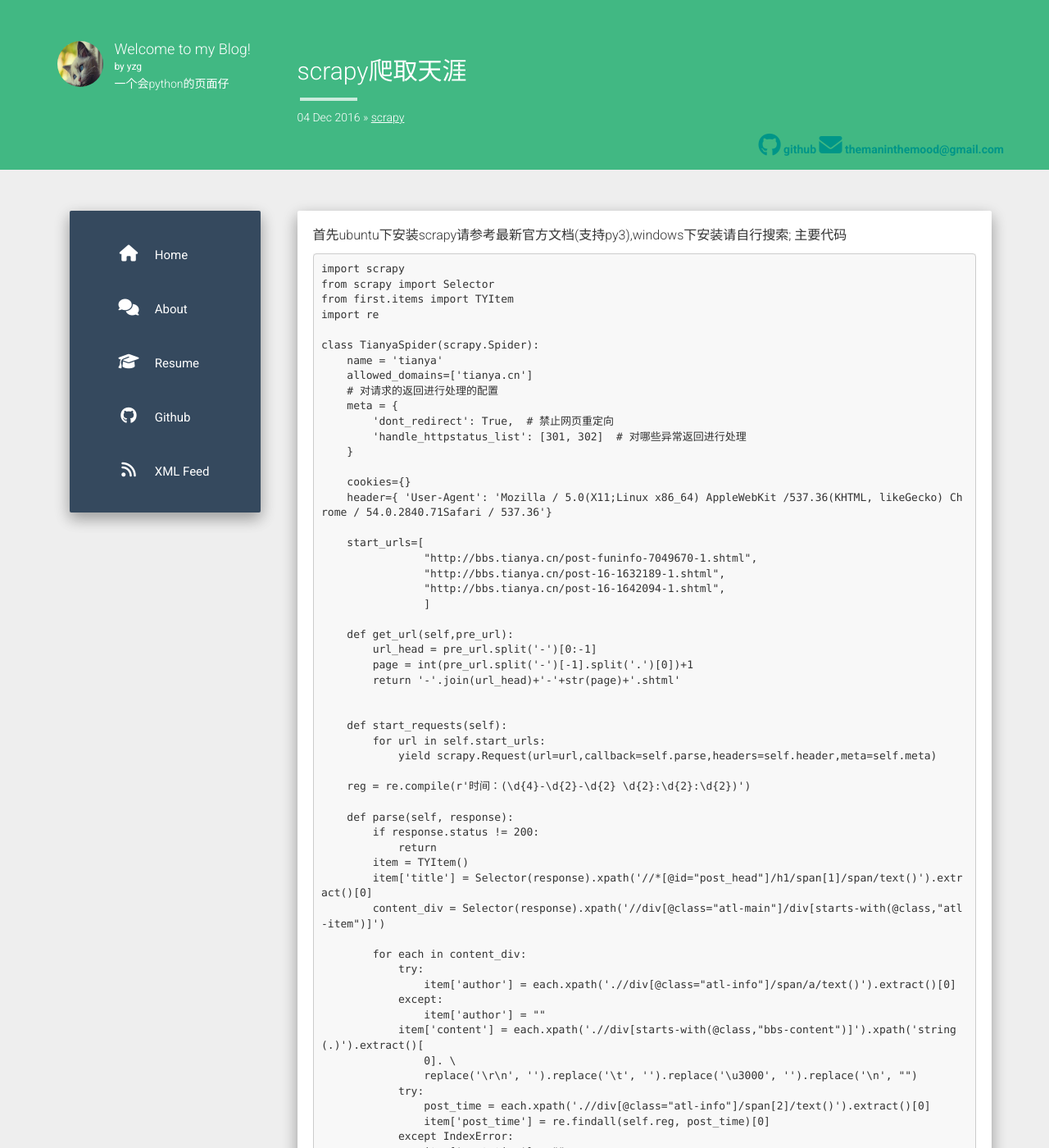
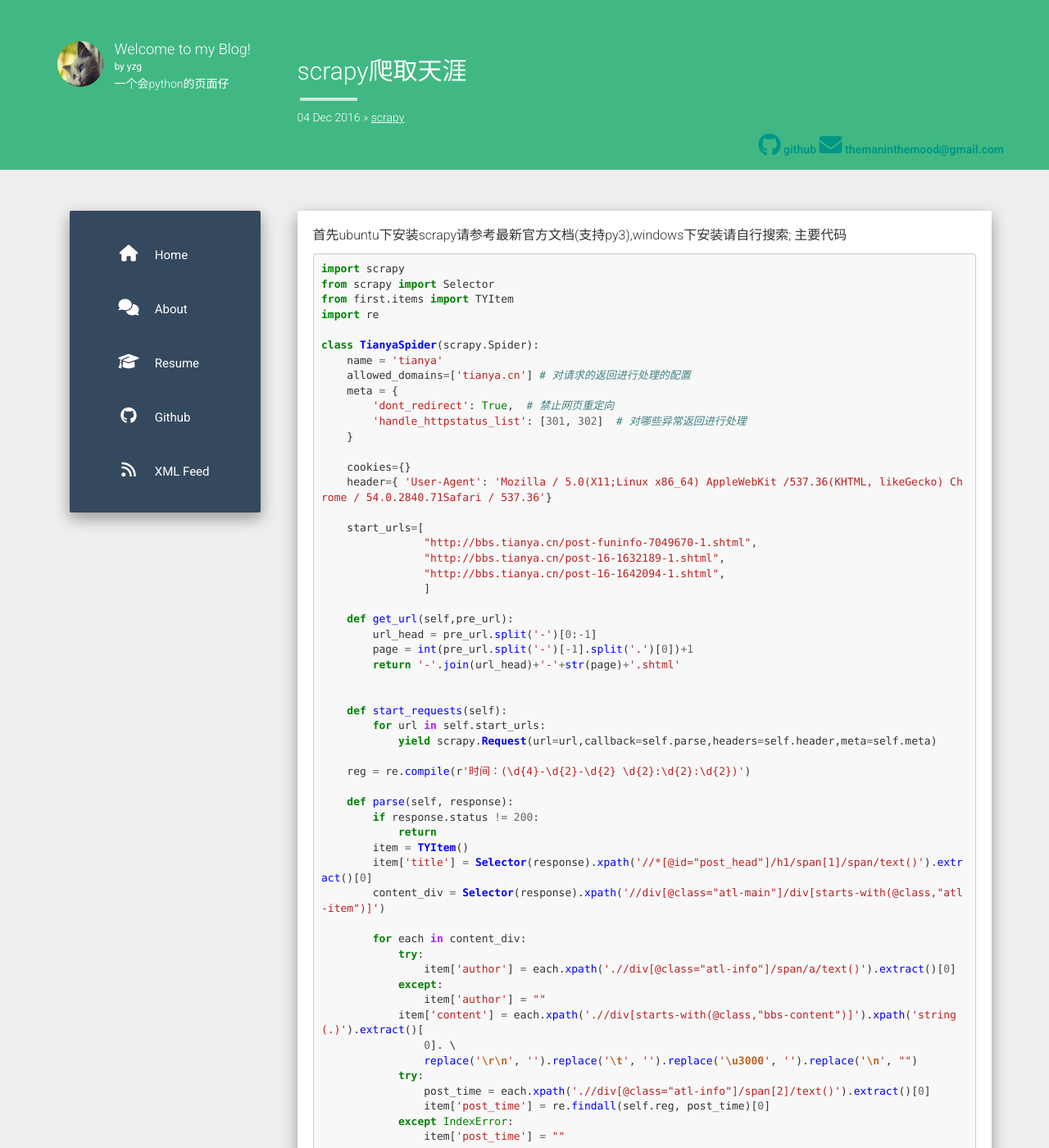
Before and after one commit to ethanyou725/Youzhigang.github.io, a Jekyll site: the page built from _posts/2016-12-04-scrapy爬天涯.md, in a window 1280 px wide and 1400 px high. Shown: the whole window at 82% size. Built offline with Jekyll 4.4.1, drawn with Linux system fonts in a browser that asks for light colours; nearby versions of some CDN libraries; some of the changed text lies outside the part shown.

Commit message:
'markdown'

````diff
--- a/_posts/2016-12-04-scrapy爬天涯.md
+++ b/_posts/2016-12-04-scrapy爬天涯.md
@@ -7,7 +7,7 @@ categories: scrapy
 ---
 首先ubuntu下安装scrapy请参考最新官方文档(支持py3),windows下安装请自行搜索;
 主要代码
-```
+```python
 import scrapy
 from scrapy import Selector
 from first.items import TYItem
@@ -15,8 +15,7 @@ import re
 
 class TianyaSpider(scrapy.Spider):
     name = 'tianya'
-    allowed_domains=['tianya.cn']
-    # 对请求的返回进行处理的配置
+    allowed_domains=['tianya.cn'] # 对请求的返回进行处理的配置
     meta = {
         'dont_redirect': True,  # 禁止网页重定向
         'handle_httpstatus_list': [301, 302]  # 对哪些异常返回进行处理
````
